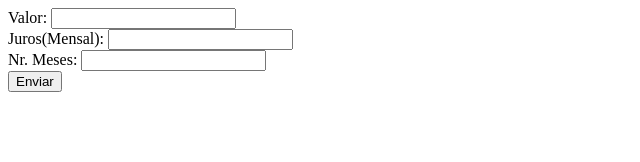
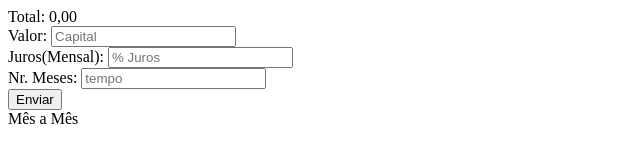
Before and after one commit to jesusmaringa/primeiroe_3t, a plain HTML site: page index.html in a window 1280 px wide. Shown: the whole page, without its empty margins (0-640 px from the left). Drawn offline with Linux system fonts and the light colour scheme.

Commit message:
Update index.html

```diff
--- a/index.html
+++ b/index.html
@@ -1,5 +1,6 @@
 <!DOCTYPE html>
 <html lang="pt-br">
+
 <head>
     <meta charset="UTF-8">
     <meta http-equiv="X-UA-Compatible" content="IE=edge">
@@ -7,11 +8,16 @@
     <title>Primeiro E</title>
     <script src="estudo.js"></script>
 </head>
+
 <body>
-    Valor: <input id="valor" type="text"><br>
-    Juros(Mensal): <input id="juros" type="text"><br>
-    Nr. Meses: <input id="meses" type="text"><br>
-    <button onclick="calcula()">Enviar</button>
+    <div class="calculadora">
+        <span id="total">Total: 0,00</span><br>
+        Valor: <input id="valor" placeholder="Capital" type="text"><br>
+        Juros(Mensal): <input id="juros" placeholder="% Juros" type="text"><br>
+        Nr. Meses: <input id="meses" placeholder="tempo" type="text"><br>
+        <button onclick="calcula()">Enviar</button><br>
+        <span id="mes">Mês a Mês</span>
+    </div>
+</body>
 
-</body>
 </html>
```
